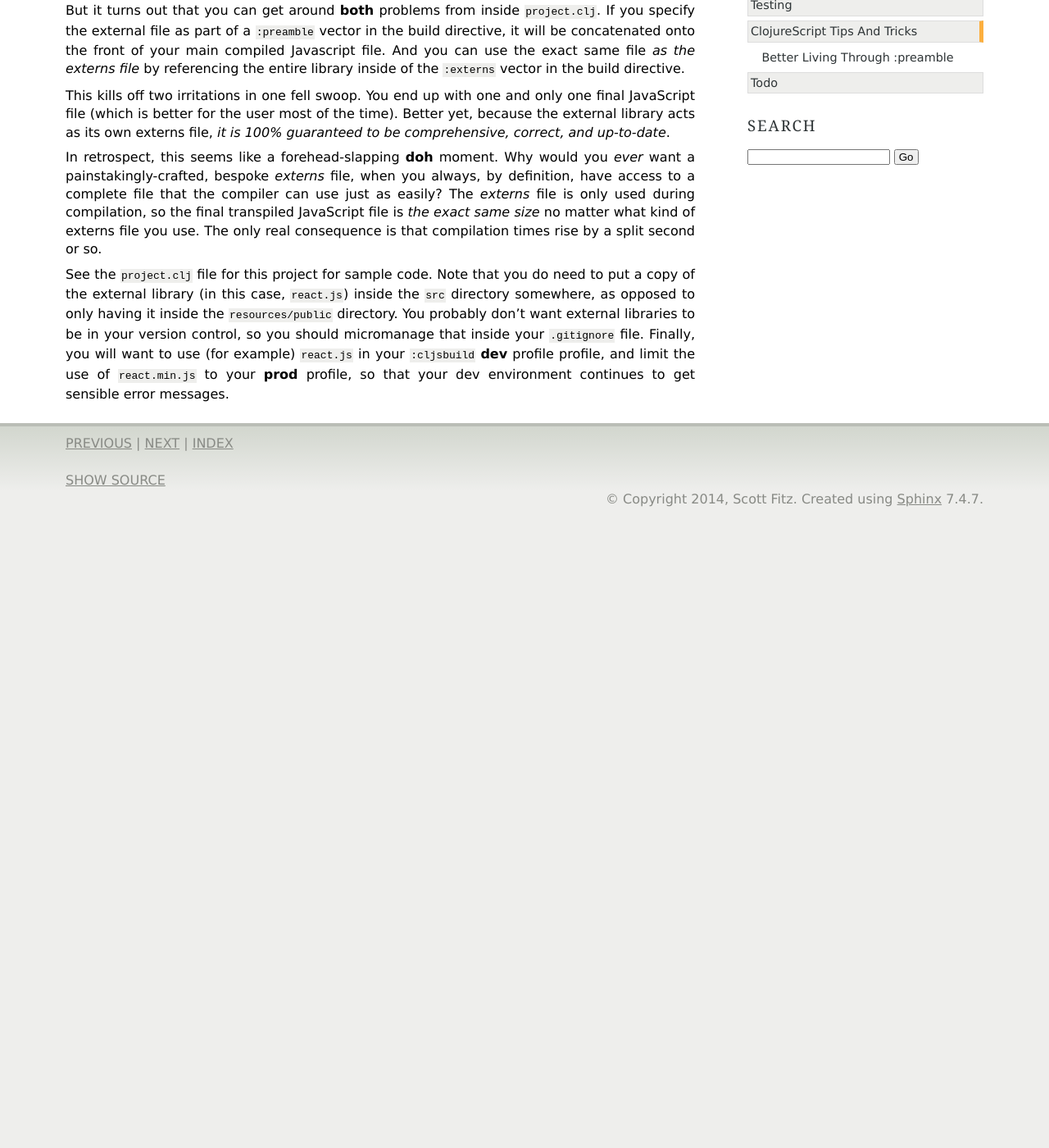
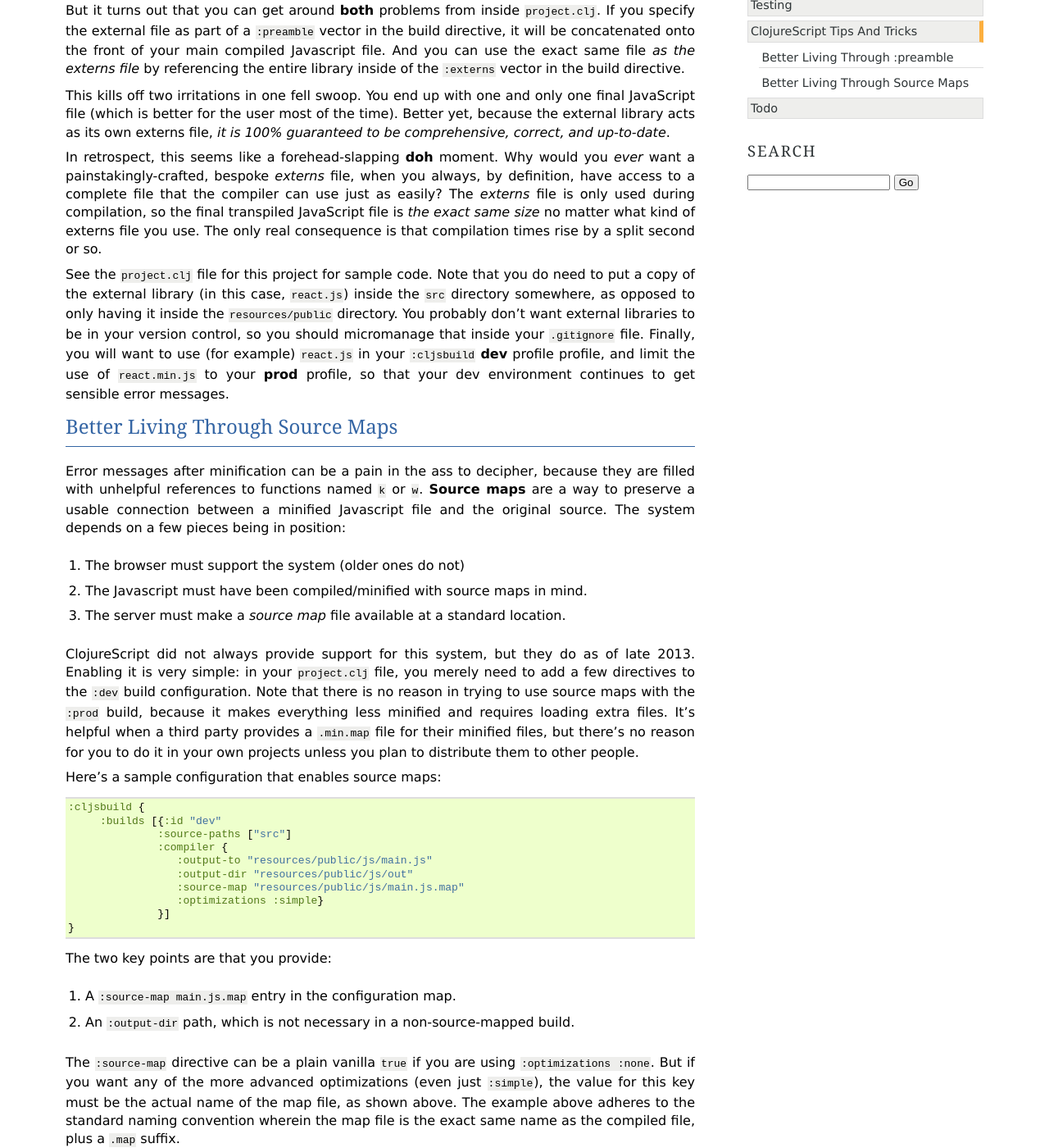
Before and after one commit to doctorwidget/clui-om, a Sphinx documentation site: the page built from doc/trivia.rst, in a window 1280 px wide and 1400 px high, scrolled down 388 px. Shown: the whole window at 82% size. Built offline with Sphinx 7.4.7, drawn with Linux system fonts in a browser that asks for light colours; before the commit the page ends 1018 px from its top, so only the background shows below that; some of the changed text lies outside the part shown.

Commit message:
Added source maps woot

```diff
--- a/doc/trivia.rst
+++ b/doc/trivia.rst
@@ -43,3 +43,71 @@ in your version control, so you should micromanage that inside your
 your ``:cljsbuild`` **dev** profile profile, and limit the use of
 ``react.min.js`` to your **prod** profile, so that your dev environment
 continues to get sensible error messages.
+
+
+
+Better Living Through Source Maps
+======================================
+
+Error messages after minification can be a pain in the ass to decipher, because
+they are filled with unhelpful references to functions named ``k`` or ``w``.
+**Source maps** are a way to preserve a usable connection between a minified
+Javascript file and the original source. The system depends on a few pieces
+being in position:
+
+#. The browser must support the system (older ones do not)
+#. The Javascript must have been compiled/minified with source maps in mind.
+#. The server must make a *source map* file available at a standard location.
+
+
+ClojureScript did not always provide support for this system, but they do as of
+late 2013. Enabling it is very simple: in your ``project.clj`` file, you merely
+need to add a few directives to the ``:dev`` build configuration. Note that
+there is no reason in trying to use source maps with the ``:prod`` build, because
+it makes everything less minified and requires loading extra files. It's helpful
+when a third party provides a ``.min.map`` file for their minified files, but
+there's no reason for you to do it in your own projects unless you plan to
+distribute them to other people.
+
+Here's a sample configuration that enables source maps:
+
+.. code-block:: clojure
+
+    :cljsbuild {
+         :builds [{:id "dev"
+                  :source-paths ["src"]
+                  :compiler {
+                     :output-to "resources/public/js/main.js"
+                     :output-dir "resources/public/js/out"
+                     :source-map "resources/public/js/main.js.map"
+                     :optimizations :simple}
+                  }]
+    }
+
+The two key points are that you provide:
+
+#. A ``:source-map main.js.map`` entry in the configuration map.
+#. An ``:output-dir`` path, which is not necessary in a non-source-mapped build.
+
+The ``:source-map`` directive can be a plain vanilla ``true`` if you are using
+``:optimizations :none``. But if you want any of the more advanced optimizations
+(even just ``:simple``), the value for this key must be the actual name of the
+map file, as shown above. The example above adheres to the standard naming
+convention wherein the map file is the exact same name as the compiled file,
+plus a ``.map`` suffix.
+
+The ``:output-dir`` directory will end up with copies of *all* of
+the unminified source files, and it must be servable by the server. In the
+configuration above, it is specified to be a sibling directory of the main
+output file; this is also, which kills two birds with one stone: that's the
+standard expected location, and it will also be servable by a Ring server.
+
+I almost always use ``:optimizations :simple`` as my minimum baseline, instead
+of ``:optimizations :none``, because it seems like a much truer simulation of
+the final execution environment (with everything in one single file), with no
+real drawbacks to speak of.
+
+And that's it! When you do this, the compiled file will include the clues that
+the browser needs to detect the presence of a source map. If and only if there
+is an error, the browser will request the source map file and any necessary
+unminified source files, and use that to show more-helpful debugging messages.
--- a/resources/public/html/react-om-tut.tpl.html
+++ b/resources/public/html/react-om-tut.tpl.html
@@ -1,5 +1,4 @@
 <div class="spam">
-    <h1>The React Tutorial</h1>
     <h3>Now With More Om</h3>
     <!-- the primary target for the main react command -->
     <div id="app-main-div"></div>
```
Also changed, not shown: 2 other files.
